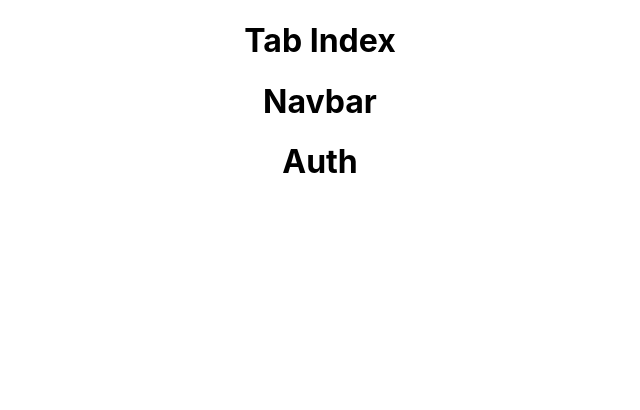
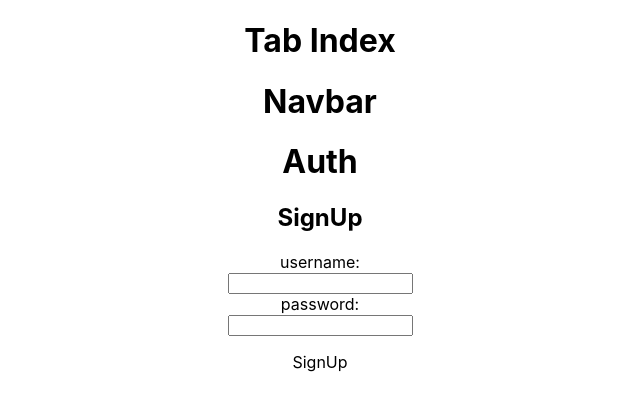
Before and after one commit to trambo63/myBassTabsClient, a React (Create React App) app: page / in a window 1280 px wide. Shown: the top 410 px of the page, without its empty margins (320-960 px from the left). Built offline with nearby package versions, Linux system fonts and the light colour scheme.

Commit message:
fetch working

```diff
--- a/src/components/Auth/Auth.tsx
+++ b/src/components/Auth/Auth.tsx
@@ -1,15 +1,35 @@
 import React from 'react';
-import TabIndex from '../TabIndex';
+import SignIn from './SignIn'
+import SignUp from './SignUp'
 
-type Props = {
-    updateToken: () => void;
+export type AuthProps = {
+    updateToken: (newToken: string) => void;
 }
 
-export default class Auth extends React.Component<Props> {
+export type State = {
+    login: boolean;
+}
+
+export default class Auth extends React.Component<AuthProps, State> {
+    constructor(props: AuthProps) {
+        super(props);
+        this.state = {
+            login: true
+        }
+    }
+
+    toggle = () => {
+        this.setState({login: !this.state.login})
+    }
+
     render(){
+        const text = this.state.login ? 'SignUp' : 'SignIn';
+        const form = this.state.login == true ? <SignIn updateToken={this.props.updateToken} /> : <SignUp updateToken={this.props.updateToken} />;
         return(
             <div>
                 <h1>Auth</h1>
+                {form}
+                <p onClick={this.toggle}>{text}</p>
             </div>
         )
     }
--- /dev/null
+++ b/src/components/Auth/SignIn.tsx
@@ -0,0 +1,32 @@
+import React from 'react';
+import { AuthProps } from './Auth';
+import {IUser} from '../Interfaces'
+
+
+
+export default class SignIn extends React.Component<AuthProps, IUser> {
+    constructor(props: AuthProps) {
+        super(props)
+        this.state ={
+            userName: "",
+            email: "",
+            password: ""
+        }
+    }
+    render() {
+        return(
+            <div>
+            <h2>SignUp</h2>
+            <div>
+            <label htmlFor='userName'>username:</label>
+            <br />
+            <input type='text' id='userName' name='userName' value={this.state.userName}  />
+            <br />
+            <label htmlFor='password'>password:</label>
+            <br />
+            <input type='text' id='password' name='password' value={this.state.password}  />
+            </div>
+        </div>
+        )
+    }
+}
--- /dev/null
+++ b/src/components/Auth/SignUp.tsx
@@ -0,0 +1,74 @@
+import React, { SyntheticEvent } from 'react';
+import { AuthProps } from './Auth';
+import {IUser} from '../Interfaces'
+
+export default class SignUp extends React.Component<AuthProps, IUser> {
+    constructor(props: AuthProps) {
+        super(props);
+        this.state = {
+            userName: "",
+            email: "",
+            password: ""
+        }
+        this.handleSubmit = this.handleSubmit.bind(this);
+        this.handleChange = this.handleChange.bind(this);
+    }
+
+    handleSubmit(e: SyntheticEvent) {
+        e.preventDefault();
+        let url: string = 'http://localhost:4200/user/register'
+        let reqBody = {
+            user: {
+                userName: this.state.userName,
+                email: this.state.email,
+                password: this.state.password
+            }
+        }
+        fetch(url, {
+            method: 'POST',
+            body: JSON.stringify(reqBody),
+            headers: new Headers({
+                'Content-Type': 'application/json'
+            })
+        }).then((res) => res.json())
+        .then((json) => {
+            console.log(json);
+            // props.this.updateToken(json.token)
+        })
+    }
+
+    handleChange(e: SyntheticEvent) {
+        const input = e.target as HTMLInputElement;
+        console.log(input.name, input.value);
+        this.setState((prevState: IUser) => {
+            let pick: Pick<IUser, keyof IUser> = {
+                ...prevState,
+                [input.name]: input.value
+            }
+            return pick
+        })
+    }
+
+    render() {
+        return(
+            <div>
+                <h2>SignUp</h2>
+                <form onSubmit={this.handleSubmit}>
+                <label htmlFor='userName'>username:</label>
+                <br />
+                <input type='text' id='userName' name='userName' value={this.state.userName} onChange={this.handleChange} />
+                <br />
+                <label htmlFor='email'>email:</label>
+                <br />
+                <input type='text' id='email' name='email' value={this.state.email} onChange={this.handleChange} />
+                <br />
+                <label htmlFor='password'>password:</label>
+                <br />
+                <input type='text' id='password' name='password' value={this.state.password} onChange={this.handleChange} />
+                <br />
+                <button type='submit'>Submit</button>
+                </form>
+            </div>
+        )
+    }
+}
--- /dev/null
+++ b/src/components/Interfaces.tsx
@@ -0,0 +1,5 @@
+export interface IUser {
+    userName: string;
+    email?: string;
+    password: string
+}
--- a/src/components/TabIndex.tsx
+++ b/src/components/TabIndex.tsx
@@ -3,7 +3,7 @@ import Auth from './Auth/Auth';
 import Navbar from './Tabs/Navbar';
 import Tabs from './Tabs/Tabs';
 
-type TabIndexState = {
+export type TabIndexState = {
     sessionToken: string | null;
 }
 
@@ -27,9 +27,9 @@ export default class TabIndex extends React.Component<{}, TabIndexState> {
         }
     }
 
-    updateToken = (sessionToken: string) => {
-        localStorage.setItem('token', sessionToken);
-        this.setSessionToken(sessionToken)
+    updateToken = (newToken: string) => {
+        localStorage.setItem('token', newToken);
+        this.setSessionToken(newToken)
     }
 
     clearToken() {
@@ -38,7 +38,7 @@ export default class TabIndex extends React.Component<{}, TabIndexState> {
     }
 
     render(){
-        const protectedViews = !this.state.sessionToken ? <Auth updateToken={this.updateToken} /> : <Tabs clearToken={this.clearToken} />
+        const protectedViews = this.state.sessionToken === localStorage.getItem('token') ? <Tabs clearToken={this.clearToken} /> : <Auth updateToken={this.updateToken} />
         return(
             <div>
                 <h1>Tab Index</h1>
```
Also changed, not shown: src/components/Tabs/Tabs.tsx (+13 -1 lines).
